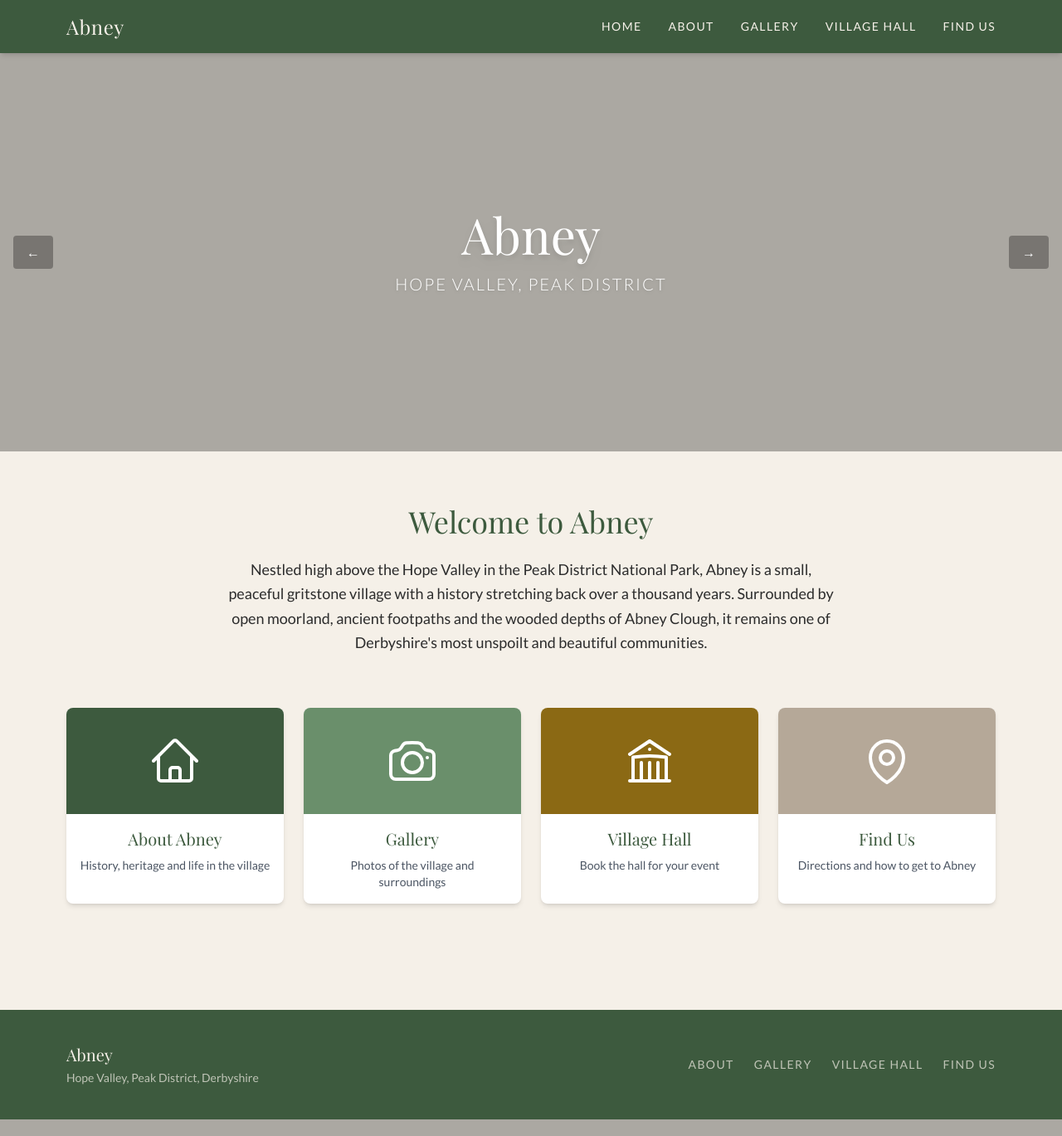
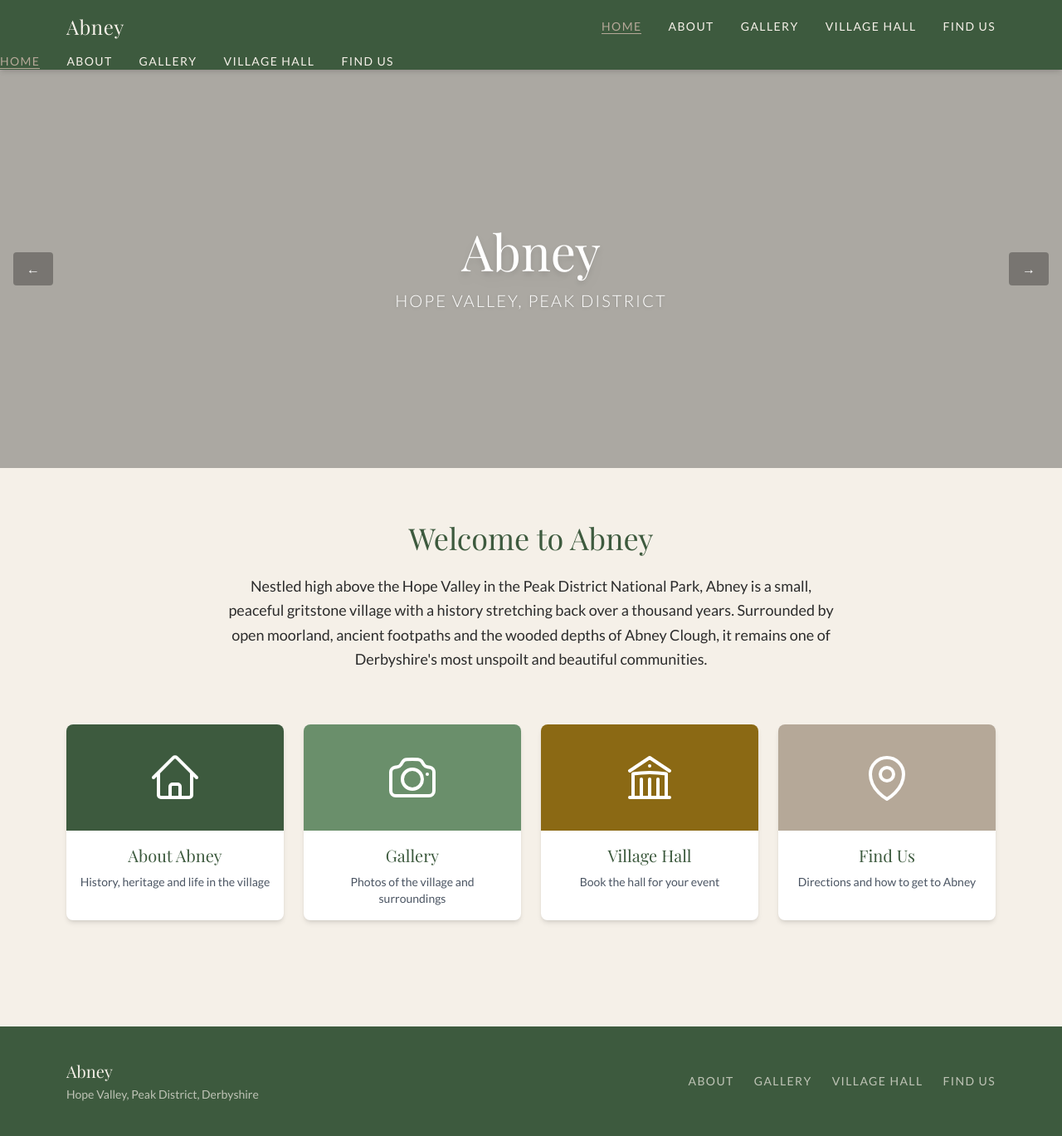
Before and after one commit to WillKirk/abney-village-site, a Flask app: page / in a window 1280 px wide. Shown: the whole page at 83% size. Run offline with Flask 3, Linux system fonts and the light colour scheme; data that the repository does not hold is empty.

Commit message:
added active nav links and page transitions

```diff
--- a/static/css/output.css
+++ b/static/css/output.css
@@ -857,6 +857,10 @@ video {
   border-top-width: 1px;
 }
 
+.border-b {
+  border-bottom-width: 1px;
+}
+
 .border-gray-300 {
   --tw-border-opacity: 1;
   border-color: rgb(209 213 219 / var(--tw-border-opacity, 1));
@@ -865,6 +869,11 @@ video {
 .border-village-lightgreen {
   --tw-border-opacity: 1;
   border-color: rgb(106 143 107 / var(--tw-border-opacity, 1));
+}
+
+.border-village-stone {
+  --tw-border-opacity: 1;
+  border-color: rgb(181 168 152 / var(--tw-border-opacity, 1));
 }
 
 .bg-black\/30 {
@@ -1073,6 +1082,11 @@ video {
   color: rgb(107 114 128 / var(--tw-text-opacity, 1));
 }
 
+.text-village-stone {
+  --tw-text-opacity: 1;
+  color: rgb(181 168 152 / var(--tw-text-opacity, 1));
+}
+
 .opacity-0 {
   opacity: 0;
 }
@@ -1147,6 +1161,10 @@ video {
 
 .duration-300 {
   transition-duration: 300ms;
+}
+
+.duration-500 {
+  transition-duration: 500ms;
 }
 
 .hover\:bg-black\/50:hover {
--- /dev/null
+++ b/static/js/transitions.js
@@ -0,0 +1,5 @@
+"use strict";
+document.addEventListener('DOMContentLoaded', () => {
+    const main = document.querySelector('main');
+    main === null || main === void 0 ? void 0 : main.classList.add('opacity-100');
+});
--- /dev/null
+++ b/static/ts/transitions.ts
@@ -0,0 +1,4 @@
+document.addEventListener('DOMContentLoaded', () => {
+    const main = document.querySelector('main') as HTMLElement;
+    main?.classList.add('opacity-100');
+});
--- a/templates/base.html
+++ b/templates/base.html
@@ -29,28 +29,27 @@
 
             <!-- Nav links (desktop) -->
             <ul class="hidden md:flex gap-8 text-village-cream font-body text-sm uppercase tracking-widest">
-                <li><a href="/" class="hover:text-village-stone transition-colors">Home</a></li>
-                <li><a href="/about" class="hover:text-village-stone transition-colors">About</a></li>
-                <li><a href="/gallery" class="hover:text-village-stone transition-colors">Gallery</a></li>
-                <li><a href="/village-hall" class="hover:text-village-stone transition-colors">Village Hall</a></li>
-                <li><a href="/find-us" class="hover:text-village-stone transition-colors">Find Us</a></li>
+                <li><a href="/" class="transition-colors {{ 'text-village-stone border-b border-village-stone' if request.path == '/' else 'hover:text-village-stone' }}">Home</a></li>
+                <li><a href="/about" class="transition-colors {{ 'text-village-stone border-b border-village-stone' if request.path == '/about' else 'hover:text-village-stone' }}">About</a></li>
+                <li><a href="/gallery" class="transition-colors {{ 'text-village-stone border-b border-village-stone' if request.path == '/gallery' else 'hover:text-village-stone' }}">Gallery</a></li>
+                <li><a href="/village-hall" class="transition-colors {{ 'text-village-stone border-b border-village-stone' if request.path == '/village-hall' else 'hover:text-village-stone' }}">Village Hall</a></li>
+                <li><a href="/find-us" class="transition-colors {{ 'text-village-stone border-b border-village-stone' if request.path == '/find-us' else 'hover:text-village-stone' }}">Find Us</a></li>
             </ul>
 
         </div>
 
         <!-- Mobile menu -->
-        <div id="mobile-menu" class="hidden md:hidden bg-village-green border-t border-village-lightgreen">
-            <ul class="flex flex-col px-4 py-4 gap-4 text-village-cream font-body text-sm uppercase tracking-widest">
-                <li><a href="/" class="hover:text-village-stone transition-colors">Home</a></li>
-                <li><a href="/about" class="hover:text-village-stone transition-colors">About</a></li>
-                <li><a href="/gallery" class="hover:text-village-stone transition-colors">Gallery</a></li>
-                <li><a href="/village-hall" class="hover:text-village-stone transition-colors">Village Hall</a></li>
-                <li><a href="/find-us" class="hover:text-village-stone transition-colors">Find Us</a></li>
+        <ul class="hidden md:flex gap-8 text-village-cream font-body text-sm uppercase tracking-widest">
+            <li><a href="/" class="transition-colors {{ 'text-village-stone border-b border-village-stone' if request.path == '/' else 'hover:text-village-stone' }}">Home</a></li>
+            <li><a href="/about" class="transition-colors {{ 'text-village-stone border-b border-village-stone' if request.path == '/about' else 'hover:text-village-stone' }}">About</a></li>
+            <li><a href="/gallery" class="transition-colors {{ 'text-village-stone border-b border-village-stone' if request.path == '/gallery' else 'hover:text-village-stone' }}">Gallery</a></li>
+            <li><a href="/village-hall" class="transition-colors {{ 'text-village-stone border-b border-village-stone' if request.path == '/village-hall' else 'hover:text-village-stone' }}">Village Hall</a></li>
+            <li><a href="/find-us" class="transition-colors {{ 'text-village-stone border-b border-village-stone' if request.path == '/find-us' else 'hover:text-village-stone' }}">Find Us</a></li>
         </ul>
-        </div>
 
     </nav>
 
+    <main class="opacity-0 transition-opacity duration-500">
         <!-- Page content -->
         {% block content %}{% endblock %}
 
@@ -71,6 +70,9 @@
         </footer>
 
         {% block scripts %}{% endblock %}
+    </main>
+
+    <script src="{{ url_for('static', filename='js/transitions.js') }}"></script>
     <script src="{{ url_for('static', filename='js/nav.js') }}"></script>
 </body>
 </html>
```
Lines whose indentation alone changed are shown as unchanged.
